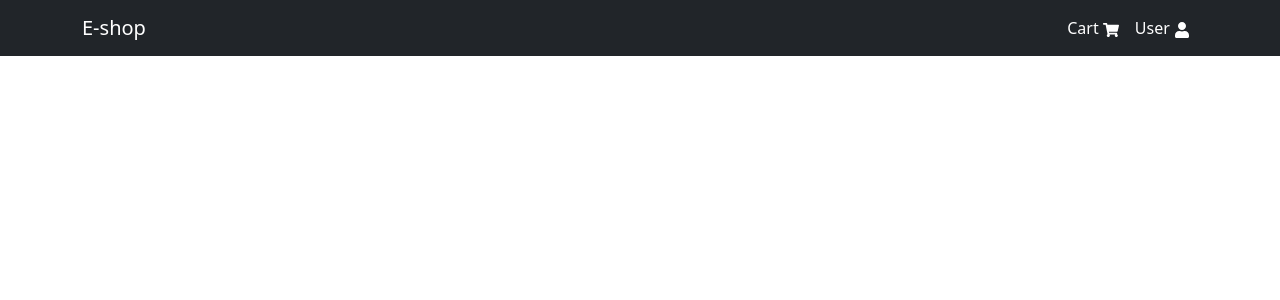
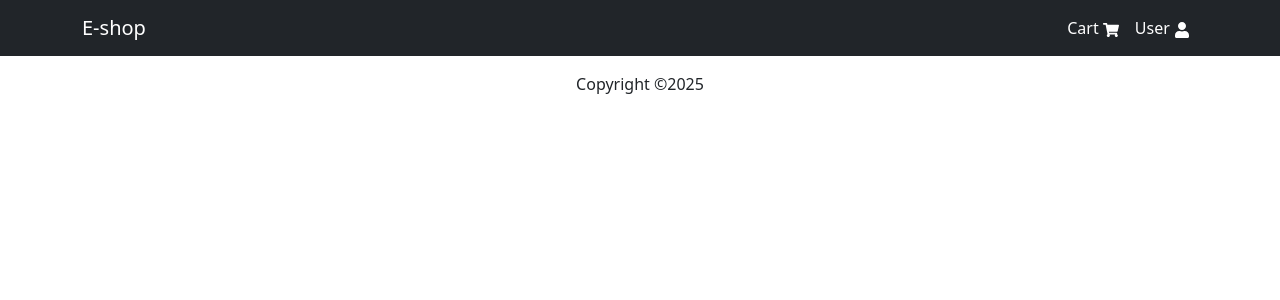
Before and after one commit to Jamesdai05/E-platform, a React (Create React App) app in the folder frontend/: page / in a window 1280 px wide. Shown: the top 300 px of the page. Built offline with nearby package versions, Linux system fonts and the light colour scheme.

Commit message:
add the footer

```diff
--- a/frontend/src/App.css
+++ b/frontend/src/App.css
@@ -1,38 +1,3 @@
 .App {
   text-align: center;
 }
-
-.App-logo {
-  height: 40vmin;
-  pointer-events: none;
-}
-
-@media (prefers-reduced-motion: no-preference) {
-  .App-logo {
-    animation: App-logo-spin infinite 20s linear;
-  }
-}
-
-.App-header {
-  background-color: #282c34;
-  min-height: 100vh;
-  display: flex;
-  flex-direction: column;
-  align-items: center;
-  justify-content: center;
-  font-size: calc(10px + 2vmin);
-  color: white;
-}
-
-.App-link {
-  color: #61dafb;
-}
-
-@keyframes App-logo-spin {
-  from {
-    transform: rotate(0deg);
-  }
-  to {
-    transform: rotate(360deg);
-  }
-}
--- a/frontend/src/App.jsx
+++ b/frontend/src/App.jsx
@@ -1,4 +1,5 @@
 import './App.css';
+import Footer from './components/Footer.jsx';
 import Header from './components/Header.jsx';
 
 
@@ -6,6 +7,7 @@ function App() {
   return (
     <div className="App">
       <Header />
+      <Footer />
     </div>
   );
 }
--- /dev/null
+++ b/frontend/src/components/Footer.jsx
@@ -0,0 +1,18 @@
+import { Container,Col,Row } from "react-bootstrap"
+
+
+const Footer = () => {
+  const year=new Date().getFullYear()
+  console.log(year)
+
+  return (
+    <Container>
+      <Row className="text-center py-3 footer">
+        <Col>
+          Copyright &copy;{year}
+        </Col>
+      </Row>
+    </Container>
+  )
+}
+export default Footer
```
